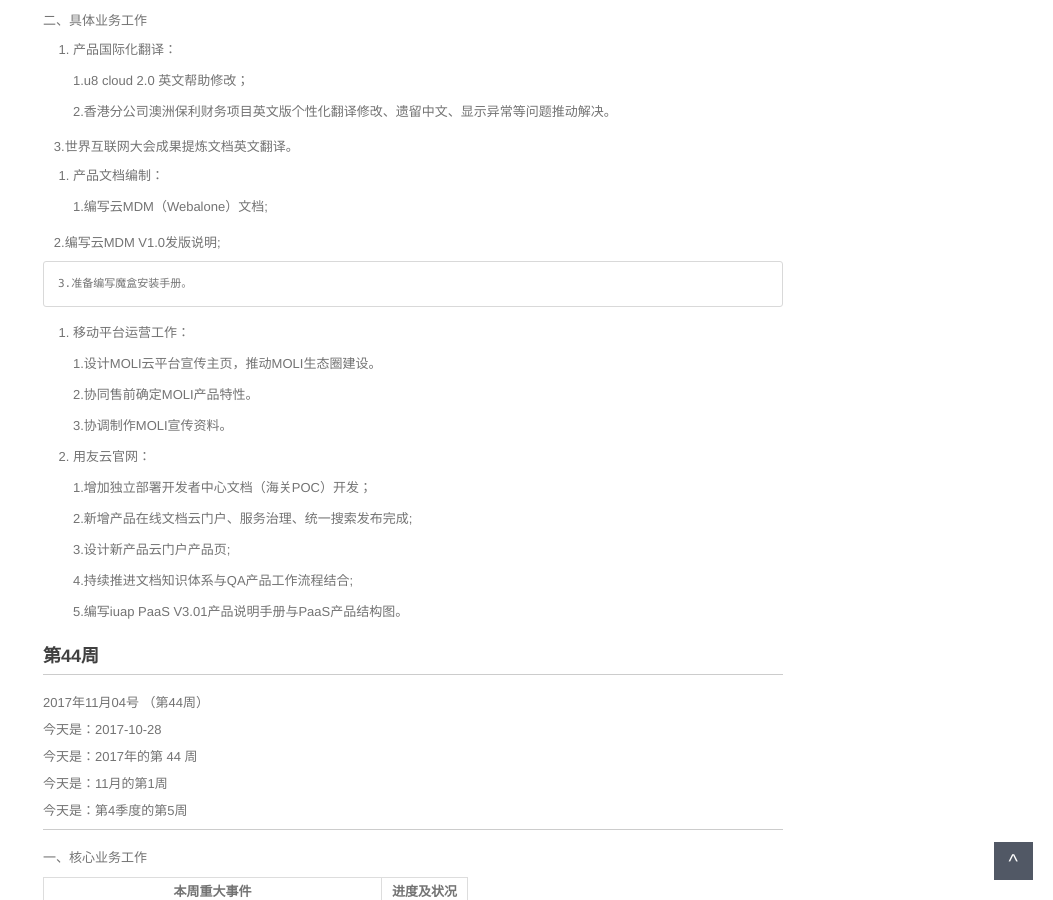
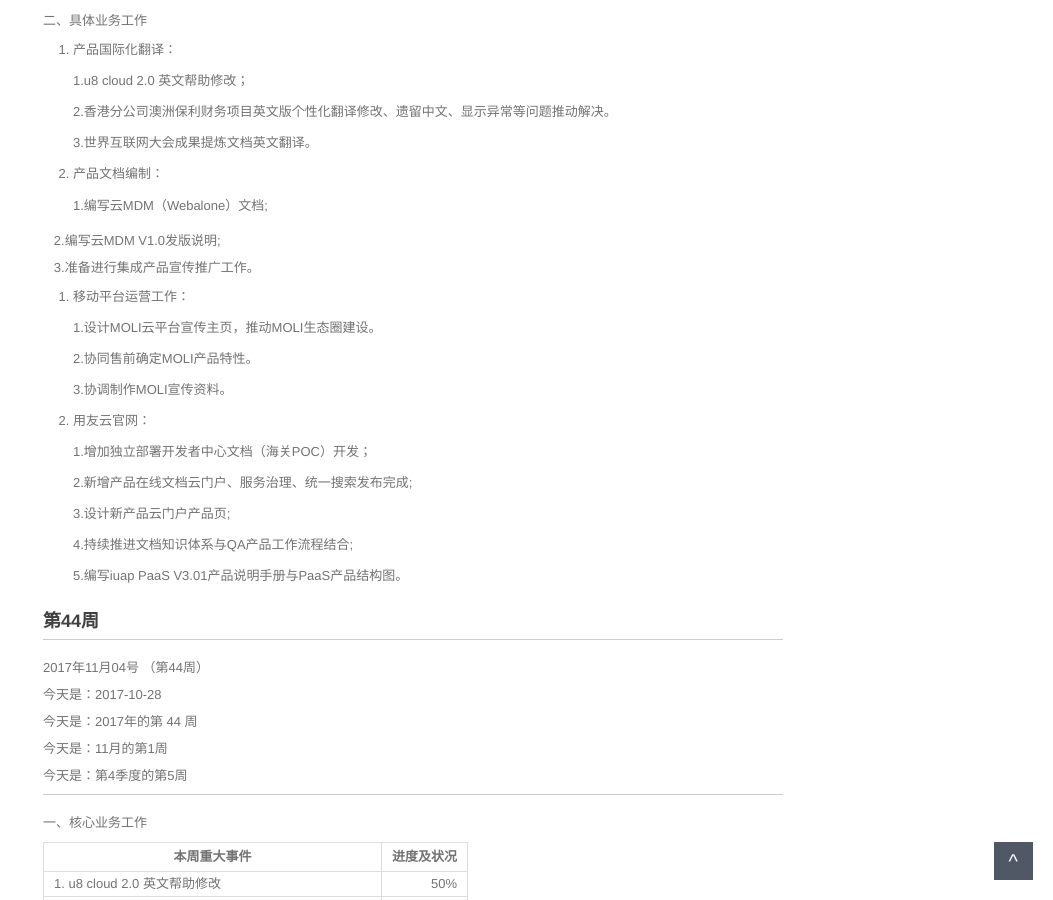
Before and after one commit to walllFlower/blog, a Jekyll site: the page built from _posts/2017-06-22-day_report_cxz.md, in a window 1280 px wide and 900 px high, scrolled down 722 px. Shown: the whole window, without its empty margins (227-1280 px from the left). Built offline with Jekyll 4.4.1, drawn with Linux system fonts in a browser that asks for light colours; comment, search, counter and statistics services are not loaded.

Commit message:
Update 2017-06-22-day_report_cxz.md

```diff
--- a/_posts/2017-06-22-day_report_cxz.md
+++ b/_posts/2017-06-22-day_report_cxz.md
@@ -43,7 +43,7 @@ categories: 日报
 
     2.香港分公司澳洲保利财务项目英文版个性化翻译修改、遗留中文、显示异常等问题推动解决。
 
-    3.世界互联网大会成果提炼文档英文翻译。
+    3.世界互联网大会成果提炼文档英文翻译。
 
 2. 产品文档编制：
 
@@ -51,7 +51,7 @@ categories: 日报
 
     2.编写云MDM V1.0发版说明;
 
-    3.准备编写魔盒安装手册。
+    3.准备进行集成产品宣传推广工作。
 
 3. 移动平台运营工作：
 
```
